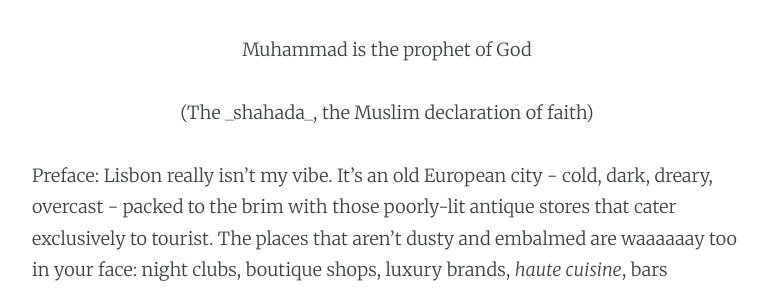
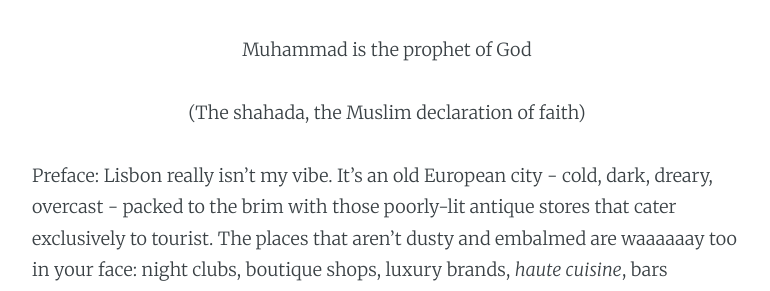
Before and after one commit to camoverride/camoverride-personal-blog, a Jekyll site: the page built from _posts/2020-04-25-a-forbidden-journey.md, in a window 1280 px wide and 900 px high, scrolled down 816 px. Shown: the part 159-450 px from the top of the window, without its empty margins (253-1023 px from the left). Built offline with Jekyll 4.4.1, drawn with Linux system fonts in a browser that asks for light colours.

Commit message:
small formatting error

```diff
--- a/_posts/2020-04-25-a-forbidden-journey.md
+++ b/_posts/2020-04-25-a-forbidden-journey.md
@@ -19,7 +19,7 @@ Over the last two centuries things have calmed down a bit: there are more fast f
 <p style="text-align:center">There is no god but God</p>
 <p style="text-align:center">Muhammad is the prophet of God</p>
 
-<p style="text-align:center">(The _shahada_, the Muslim declaration of faith)</p>
+<p style="text-align:center">(The shahada, the Muslim declaration of faith)</p>
 
 Preface: Lisbon really isn't my vibe. It's an old European city - cold, dark, dreary, overcast - packed to the brim with those poorly-lit antique stores that cater exclusively to tourist. The places that aren't dusty and embalmed are waaaaaay too in your face: night clubs, boutique shops, luxury brands, *haute cuisine*, bars overflowing with drunk teenagers, tracksuit kids puking in alleyways.
 
```
